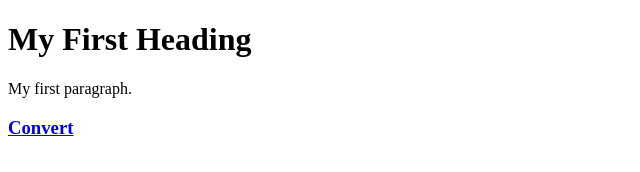
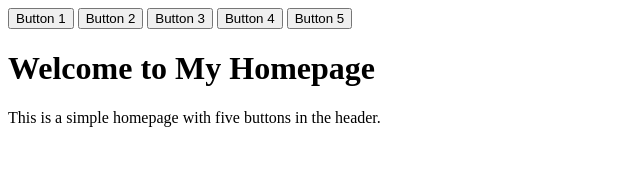
Before and after one commit to JezCortez/CS1130, a plain HTML site: page index.html in a window 1280 px wide. Shown: the whole page, without its empty margins (0-640 px from the left). Drawn offline with Linux system fonts and the light colour scheme.

Commit message:
Update index.html

```diff
--- a/index.html
+++ b/index.html
@@ -1,13 +1,26 @@
 <!DOCTYPE html>
-<html>
+<html lang="en">
+<head>
+  <meta charset="UTF-8">
+  <meta name="viewport" content="width=device-width, initial-scale=1.0">
+  <title>Home Page</title>
+  <link rel="stylesheet" href="styles.css">
+</head>
 <body>
 
-<h1>My First Heading</h1>
-<p>My first paragraph.</p>
+  <header>
+    <button onclick="location.href='page1.html'">Button 1</button>
+    <button onclick="location.href='page2.html'">Button 2</button>
+    <button onclick="location.href='page3.html'">Button 3</button>
+    <button onclick="location.href='page4.html'">Button 4</button>
+    <button onclick="location.href='page5.html'">Button 5</button>
+  </header>
+
+  <main>
+    <!-- Content of your homepage goes here -->
+    <h1>Welcome to My Homepage</h1>
+    <p>This is a simple homepage with five buttons in the header.</p>
+  </main>
 
 </body>
-  <a href="computations.html" >
-    <h3> Convert </h3>
-  </a>
-
 </html>
```
